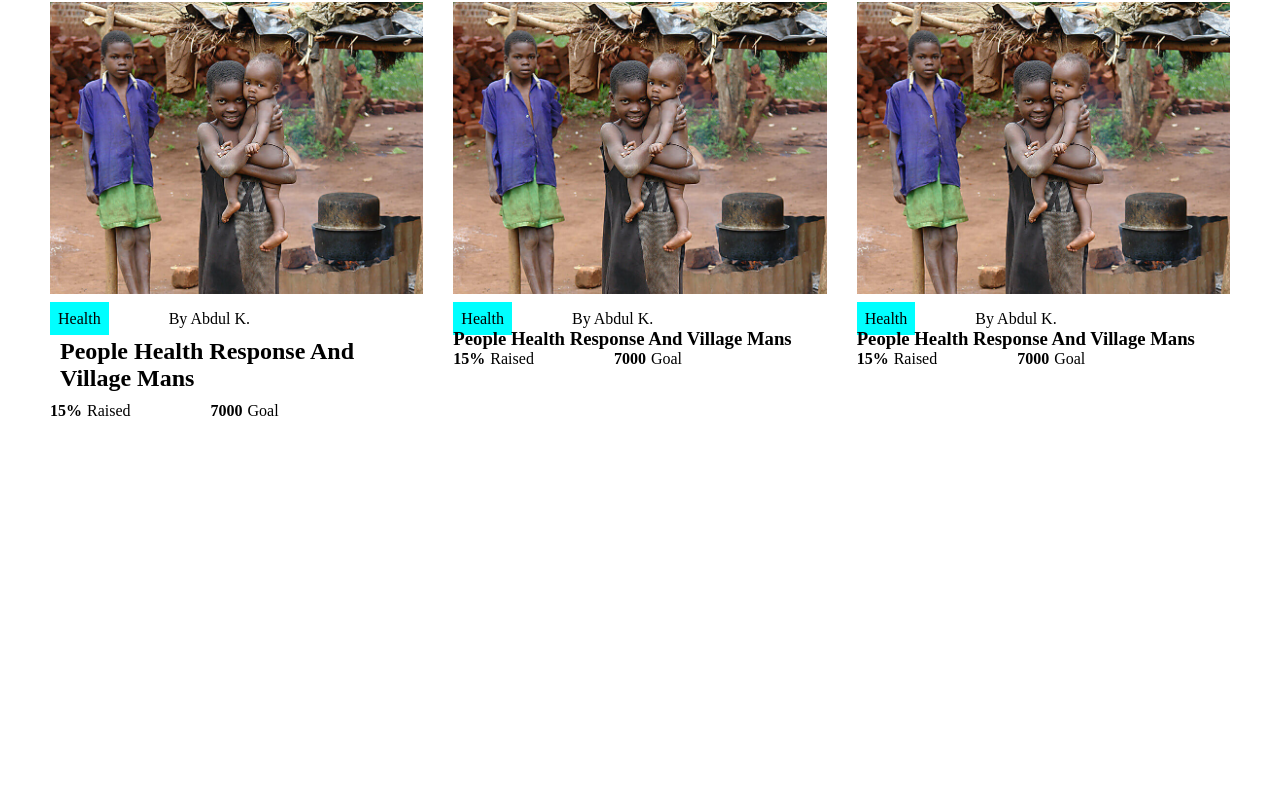
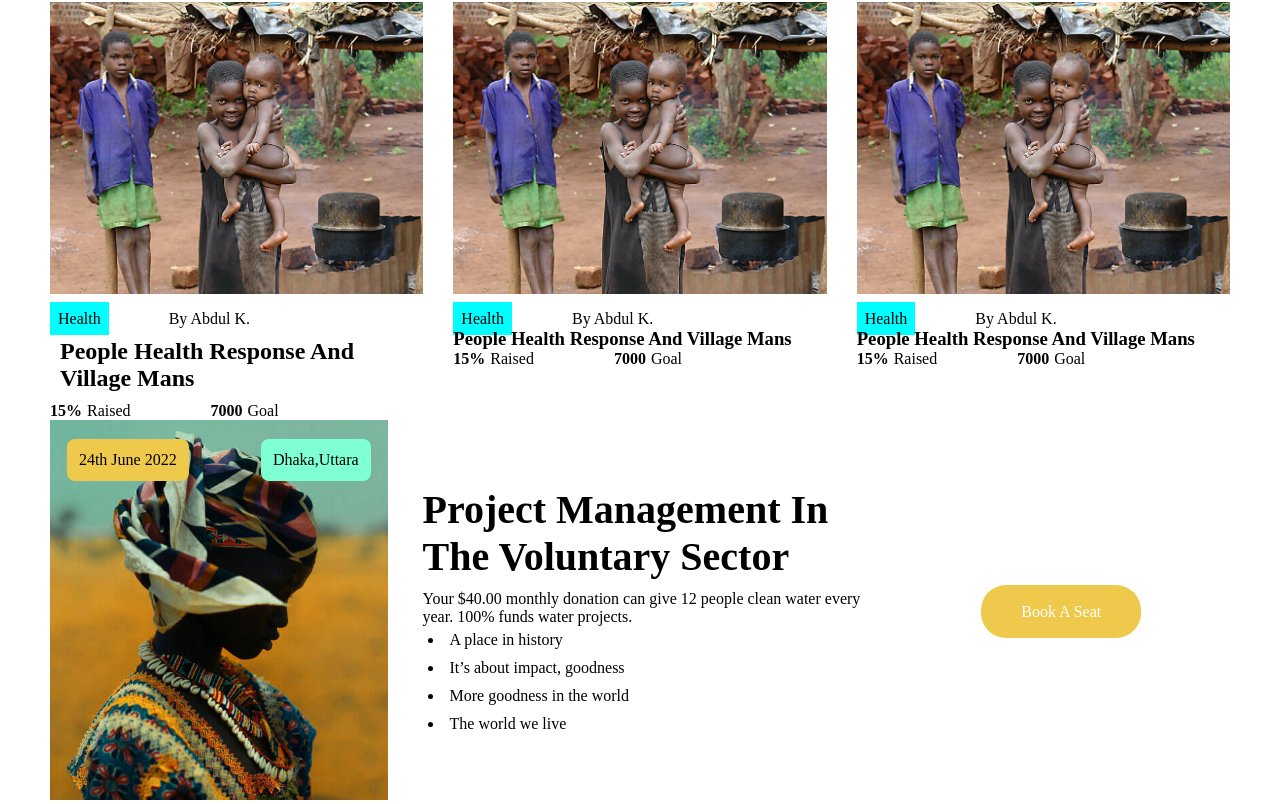
Before and after one commit to kaderabdul79/charitox, a React (Create React App) app: page / in a window 1280 px wide. Shown: the part 1264-2068 px from the top of the page. Before the commit the page ends 1684 px from the top, so only its background shows below. Built offline with nearby package versions, Linux system fonts and the light colour scheme; a web font is replaced by a local one.

Commit message:
has been finish the event component

```diff
--- a/src/App.js
+++ b/src/App.js
@@ -1,4 +1,5 @@
 import './App.css';
+import Events from './components/Events';
 import FeaturesCause from './components/FeaturesCause';
 import Header from './components/Header';
 
@@ -7,6 +8,7 @@ function App() {
     <div className="App">
       <Header></Header>
       <FeaturesCause></FeaturesCause>
+      <Events></Events>
     </div>
   );
 }
--- /dev/null
+++ b/src/components/Events.js
@@ -0,0 +1,32 @@
+import React from 'react';
+import '../styles/Events.css';
+import event1 from '../images/a6.jpg';
+
+const Events = () => {
+    return (
+        <div className='events-area'>
+            <div className="events">
+                <div className="eventImg">
+                    <img src={event1} alt="" />
+                    <div className="date-place">
+                        <div className="date">24th June 2022</div>
+                        <div className="place">Dhaka,Uttara</div>
+                    </div>
+                </div>
+                <div className="eventInfo">
+                    <h2>Project Management In The Voluntary Sector</h2>
+                    <p>Your $40.00 monthly donation can give 12 people clean water every year. 100% funds water projects.</p>
+                    <li>A place in history</li>
+                    <li>It’s about impact, goodness</li>
+                    <li>More goodness in the world</li>
+                    <li>The world we live</li>
+                </div>
+                <div className="eventBtn">
+                    <a href="">Book A Seat</a>
+                </div>
+            </div>
+        </div>
+    );
+};
+
+export default Events;
--- /dev/null
+++ b/src/styles/Events.css
@@ -0,0 +1,59 @@
+.events-area{
+    margin: 0 50px;
+}
+.events{
+    display: flex;
+    gap: 20px;
+    justify-content: space-between;
+    align-items: center;
+}
+.eventImg{
+    width: 30%;
+    position: relative;
+}
+.date-place{
+    position: absolute;
+    top: 5%;
+    left: 5%;
+    right: 5%;
+    display: flex;
+    justify-content: space-between;
+    gap: 20px;
+}
+.date,.place{
+    background-color: #EFC94C;
+    padding: 12px;
+    border-radius: 8px;
+}
+.place{
+    background-color: aquamarine;
+}
+.eventImg img{
+    width: 100%;
+}
+
+.eventInfo{
+    width: 40%;
+    margin-left: 15px;
+}
+.eventInfo h2{
+   font-size: 40px;
+   margin-bottom: 10px;
+}
+.eventInfo li{
+    /* list-style-type: none; */
+    padding: 5px;
+}
+.eventBtn{
+    width: 30%;
+    text-align: center;
+    transition: .3s;
+
+}
+.eventBtn a{
+    color: #fff;
+    text-decoration: none;
+    background-color: #EFC94C;
+    padding: 18px 40px;
+    border-radius: 25px;
+}
```
